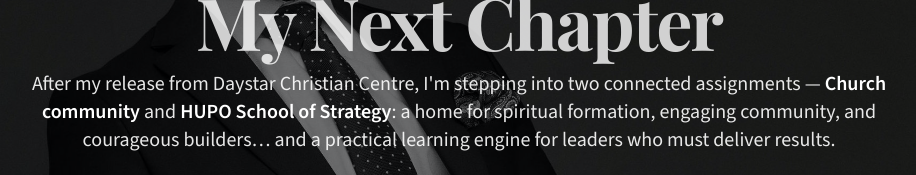
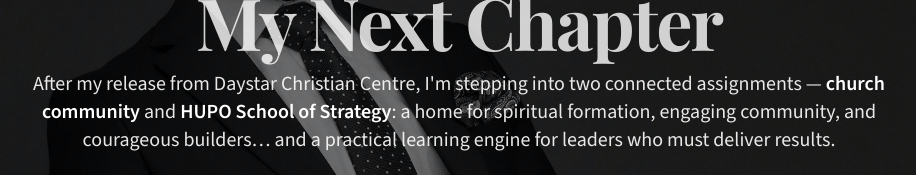
Before and after one commit to Owoyeleadedayo/theforge, a Next.js app: page / in a window 1280 px wide. Shown: the part 298-473 px from the top of the page, without its empty margins (181-1097 px from the left). Built offline with nearby package versions, Linux system fonts and the light colour scheme.

Commit message:
fix:placement

```diff
--- a/components/Banner.tsx
+++ b/components/Banner.tsx
@@ -17,7 +17,7 @@
           <p className="max-w-220 text-white/90 text-center text-sm md:text-xl">
             After my release from Daystar Christian Centre, I'm stepping into
             two connected assignments —{" "}
-            <span className="text-white font-semibold">Church community</span> and{" "}
+            <span className="text-white font-semibold">church community</span> and{" "}
             <span className="text-white font-semibold">
               HUPO School of Strategy
             </span>
```
